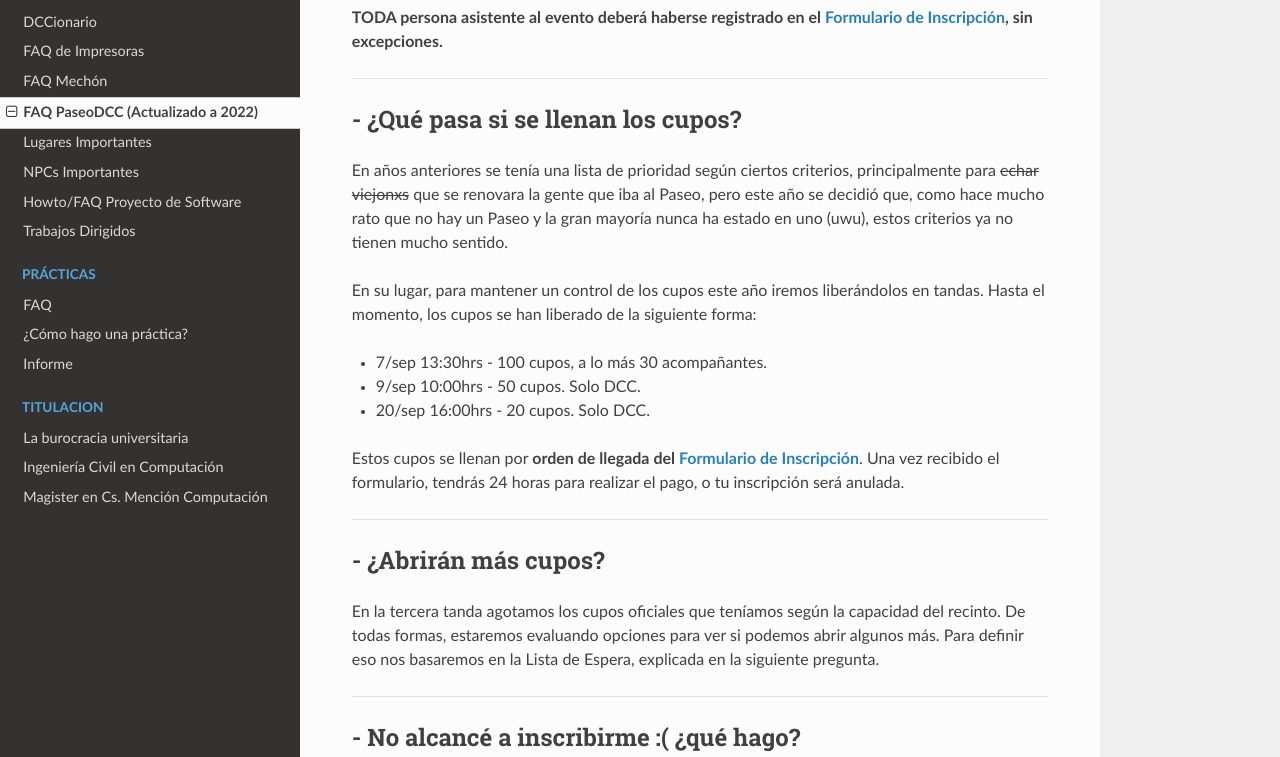
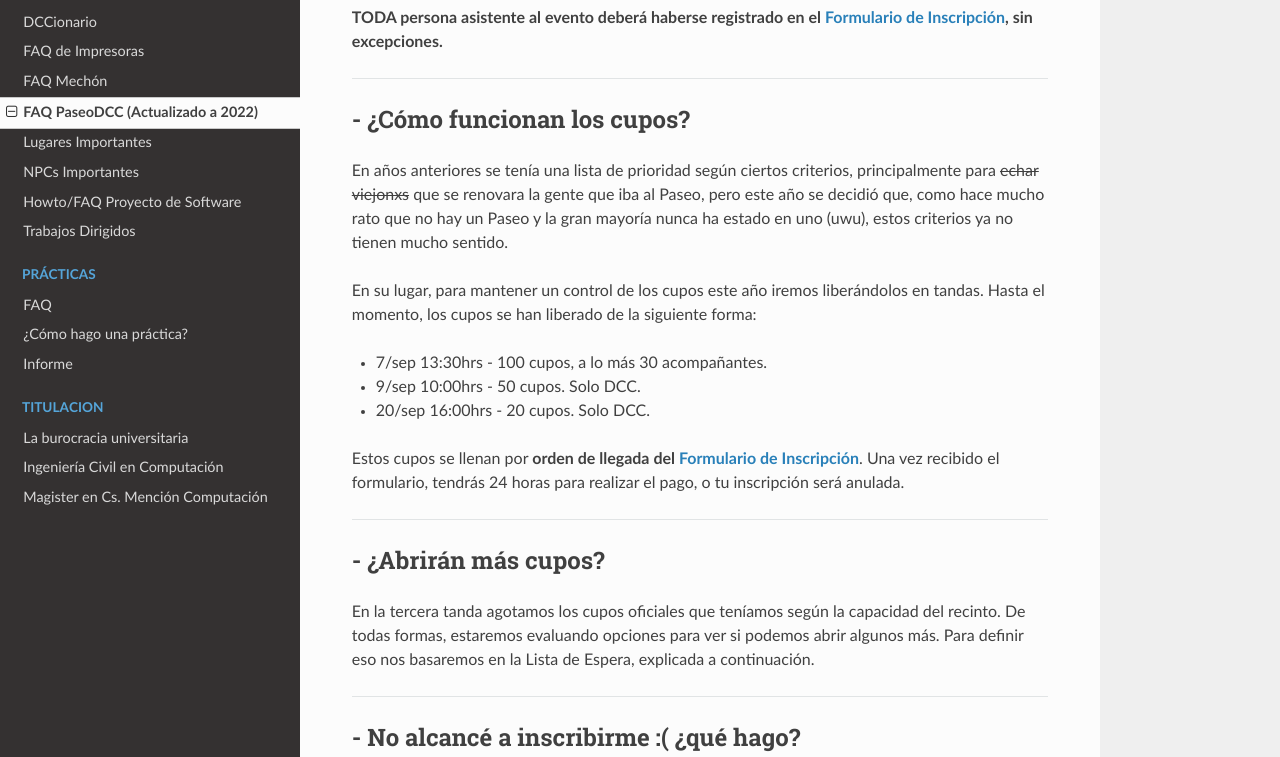
Before and after one commit to cadcc/howto, an MkDocs documentation site: the page built from docs/FAQ PaseoDCC.md, in a window 1280 px wide and 1400 px high, scrolled down 3294 px. Shown: the part 157-914 px from the top of the window. Built offline with MkDocs 1.6.1, drawn with Linux system fonts in a browser that asks for light colours; nearby versions of some CDN libraries.

Commit message:
Cambiar una pregunta por consistencia

```diff
--- a/docs/FAQ PaseoDCC.md
+++ b/docs/FAQ PaseoDCC.md
@@ -98,7 +98,7 @@ Si quieres llevar a tu **gato** a parrandear, lamentablemente no se puede (por a
 
 ---
 
-## - ¿Qué pasa si se llenan los cupos?
+## - ¿Cómo funcionan los cupos?
 
 En años anteriores se tenía una lista de prioridad según ciertos criterios, principalmente para <s>echar viejonxs</s> que se renovara la gente que iba al Paseo, pero este año se decidió que, como hace mucho rato que no hay un Paseo y la gran mayoría nunca ha estado en uno (uwu), estos criterios ya no tienen mucho sentido.
 
@@ -114,7 +114,7 @@ Estos cupos se llenan por **orden de llegada del [Formulario de Inscripción](ht
 
 ## - ¿Abrirán más cupos?
 
-En la tercera tanda agotamos los cupos oficiales que teníamos según la capacidad del recinto. De todas formas, estaremos evaluando opciones para ver si podemos abrir algunos más. Para definir eso nos basaremos en la Lista de Espera, explicada en la siguiente pregunta.
+En la tercera tanda agotamos los cupos oficiales que teníamos según la capacidad del recinto. De todas formas, estaremos evaluando opciones para ver si podemos abrir algunos más. Para definir eso nos basaremos en la Lista de Espera, explicada a continuación.
 
 ---
 
```
